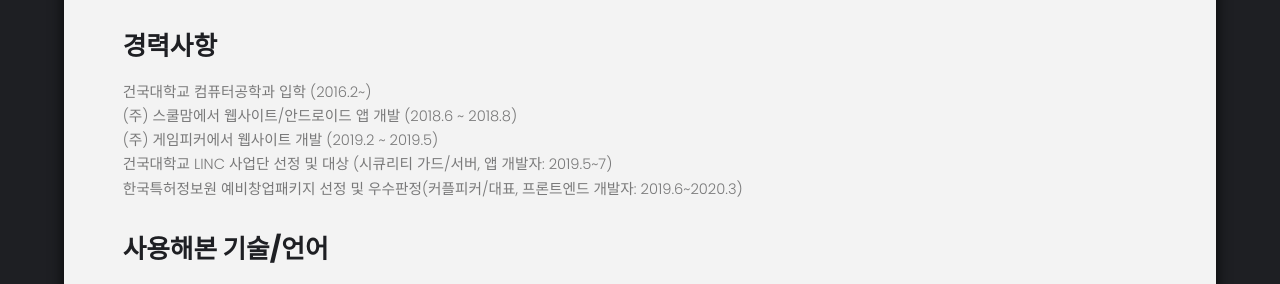
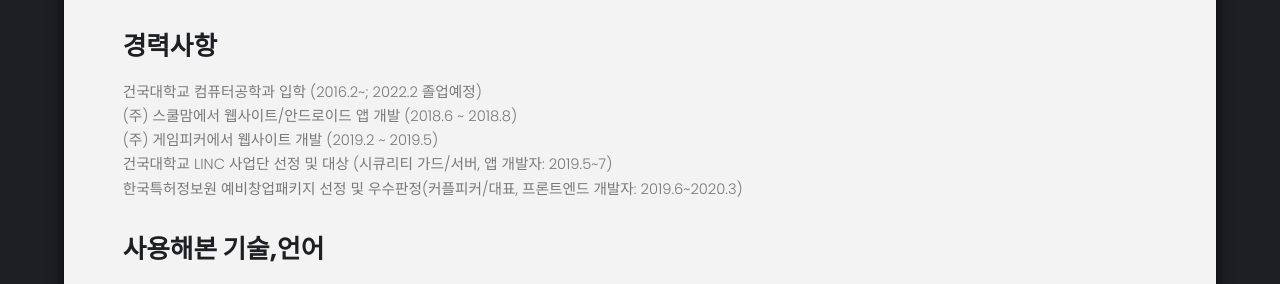
Before and after one commit to NamGungGeon/namgunggeon.github.io, a plain HTML site: page index.html in a window 1280 px wide. Shown: the part 1876-2160 px from the top of the page. Drawn offline with Linux system fonts and the light colour scheme.

Commit message:
update texts
졸업예정일 추가

```diff
--- a/index.html
+++ b/index.html
@@ -89,7 +89,7 @@
                     </p>
                     <h2>경력사항</h2>
                     <p>
-                        건국대학교 컴퓨터공학과 입학 (2016.2~)
+                        건국대학교 컴퓨터공학과 입학 (2016.2~; 2022.2 졸업예정)
                         <br/>
                         (주) 스쿨맘에서 웹사이트/안드로이드 앱 개발 (2018.6 ~ 2018.8)
                         <br/>
@@ -100,7 +100,7 @@
                         한국특허정보원 예비창업패키지 선정 및 우수판정(커플피커/대표, 프론트엔드 개발자: 2019.6~2020.3)
                     </p>
                     <div id='techs' style='display: none;'>
-                        <h2>사용해본 기술/언어</h2>
+                        <h2>사용해본 기술,언어</h2>
                         <div class='chips'></div>
                     </div>
                     <!-- <hr></hr>
```
